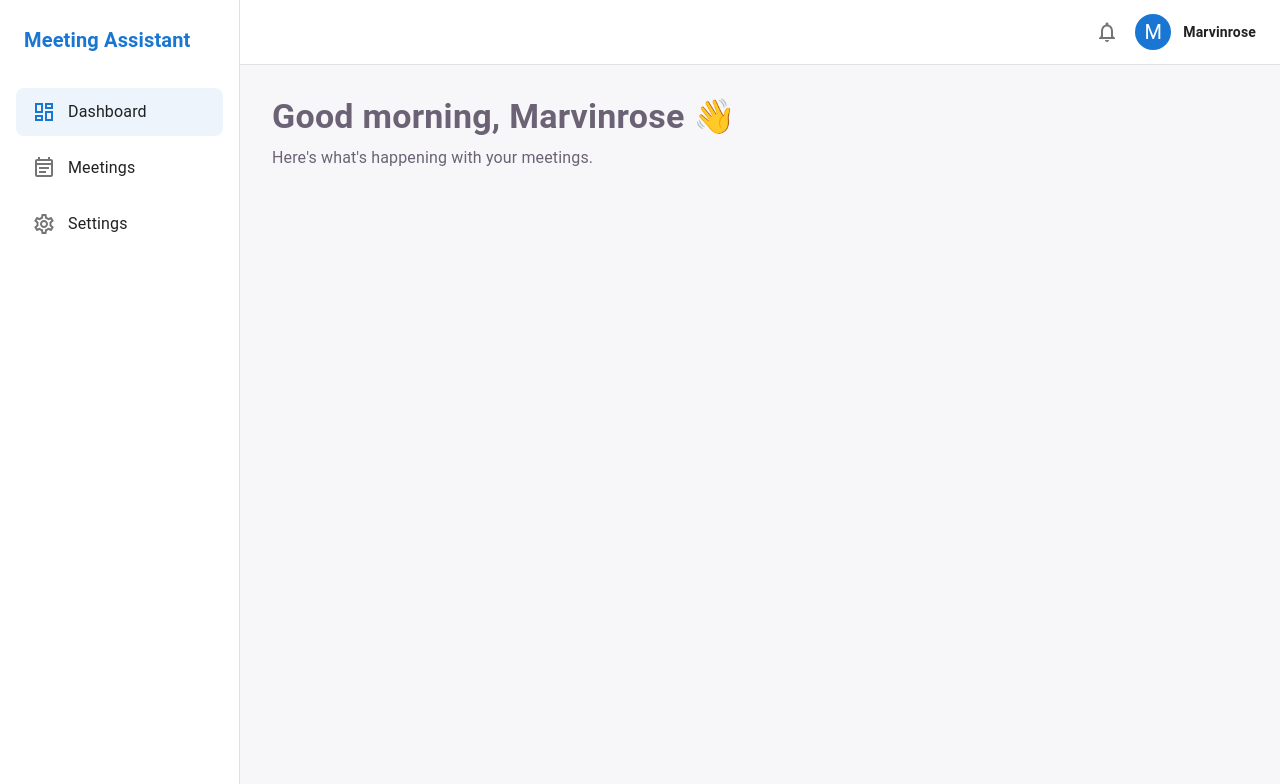
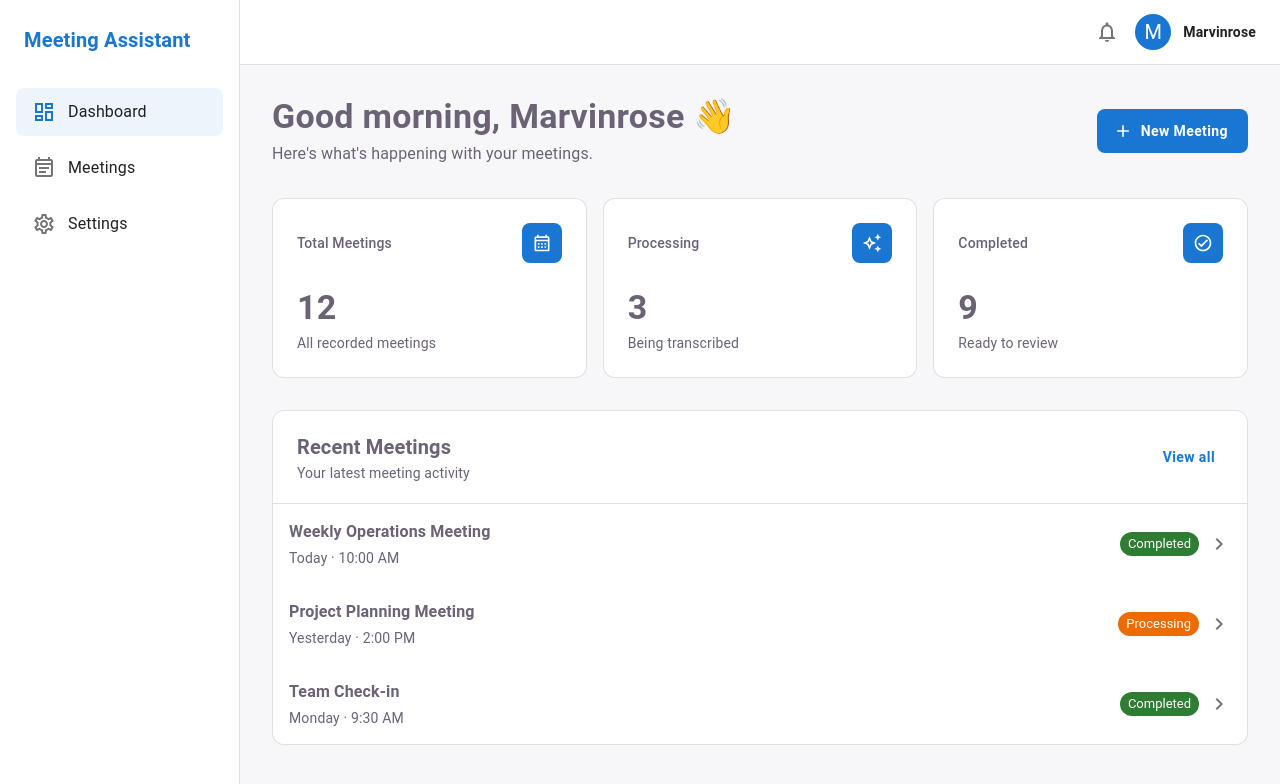
Before and after one commit to Marvinrose/Meeting-Assistant, a React app in the folder frontend/: page / in a window 1280 px wide. Shown: the top 784 px of the page. Built offline with nearby package versions, Linux system fonts and the light colour scheme; the HTML template or start-up script is replaced by a standard one.

Commit message:
Created StatCard and MeetingCard componenets and updated my dashboard to include them..

```diff
--- /dev/null
+++ b/frontend/src/components/dashboard/MeetingCard.jsx
@@ -0,0 +1,58 @@
+import {
+  Box,
+  Chip,
+  ListItemButton,
+  Typography,
+} from '@mui/material';
+
+import ChevronRightIcon from '@mui/icons-material/ChevronRight';
+
+function MeetingCard({ title, date, time, status }) {
+  const statusColor =
+    status === 'Completed'
+      ? 'success'
+      : status === 'Processing'
+        ? 'warning'
+        : 'default';
+
+  return (
+    <ListItemButton
+      sx={{
+        px: 2,
+        py: 2,
+        borderRadius: 2,
+        alignItems: 'center',
+        '&:hover': {
+          backgroundColor: 'action.hover',
+        },
+      }}
+    >
+      <Box sx={{ flexGrow: 1 }}>
+        <Typography
+          variant="body1"
+          sx={{
+            fontWeight: 600,
+            mb: 0.5,
+          }}
+        >
+          {title}
+        </Typography>
+
+        <Typography variant="body2" color="text.secondary">
+          {date} · {time}
+        </Typography>
+      </Box>
+
+      <Chip
+        label={status}
+        color={statusColor}
+        size="small"
+        sx={{ mr: 1 }}
+      />
+
+      <ChevronRightIcon color="action" />
+    </ListItemButton>
+  );
+}
+
+export default MeetingCard;
--- a/frontend/src/pages/Dashboard.jsx
+++ b/frontend/src/pages/Dashboard.jsx
@@ -1,15 +1,164 @@
-import { Box, Typography } from '@mui/material';
+import {
+  Box,
+  Button,
+  Divider,
+  Typography,
+} from '@mui/material';
+
+import AddIcon from '@mui/icons-material/Add';
+import CalendarMonthOutlinedIcon from '@mui/icons-material/CalendarMonthOutlined';
+import AutoAwesomeOutlinedIcon from '@mui/icons-material/AutoAwesomeOutlined';
+import CheckCircleOutlineOutlinedIcon from '@mui/icons-material/CheckCircleOutlineOutlined';
+
+import StatCard from '../components/dashboard/StatCard';
+import MeetingCard from '../components/dashboard/MeetingCard';
 
 function Dashboard() {
   return (
     <Box>
-      <Typography variant="h4" sx={{ fontWeight: 700, mb: 1 }}>
-        Good morning, Marvinrose 👋
-      </Typography>
+      {/* Page heading */}
+      <Box
+        sx={{
+          display: 'flex',
+          alignItems: 'center',
+          justifyContent: 'space-between',
+          mb: 4,
+        }}
+      >
+        <Box>
+          <Typography
+            variant="h4"
+            sx={{
+              fontWeight: 700,
+              mb: 0.5,
+            }}
+          >
+            Good morning, Marvinrose 👋
+          </Typography>
 
-      <Typography color="text.secondary">
-        Here's what's happening with your meetings.
-      </Typography>
+          <Typography color="text.secondary">
+            Here's what's happening with your meetings.
+          </Typography>
+        </Box>
+
+        <Button
+          variant="contained"
+          startIcon={<AddIcon />}
+          sx={{
+            px: 2.5,
+            py: 1.25,
+            borderRadius: 2,
+            textTransform: 'none',
+            fontWeight: 600,
+            boxShadow: 'none',
+            '&:hover': {
+              boxShadow: 'none',
+            },
+          }}
+        >
+          New Meeting
+        </Button>
+      </Box>
+
+      {/* Statistics */}
+      <Box
+        sx={{
+          display: 'flex',
+          gap: 2,
+          mb: 4,
+        }}
+      >
+        <StatCard
+          label="Total Meetings"
+          value="12"
+          description="All recorded meetings"
+          icon={<CalendarMonthOutlinedIcon fontSize="small" />}
+        />
+
+        <StatCard
+          label="Processing"
+          value="3"
+          description="Being transcribed"
+          icon={<AutoAwesomeOutlinedIcon fontSize="small" />}
+        />
+
+        <StatCard
+          label="Completed"
+          value="9"
+          description="Ready to review"
+          icon={<CheckCircleOutlineOutlinedIcon fontSize="small" />}
+        />
+      </Box>
+
+      {/* Recent meetings */}
+      <Box
+        sx={{
+          backgroundColor: 'background.paper',
+          border: '1px solid',
+          borderColor: 'divider',
+          borderRadius: 3,
+        }}
+      >
+        <Box
+          sx={{
+            px: 3,
+            py: 2.5,
+            display: 'flex',
+            alignItems: 'center',
+            justifyContent: 'space-between',
+          }}
+        >
+          <Box>
+            <Typography
+              variant="h6"
+              sx={{ fontWeight: 700 }}
+            >
+              Recent Meetings
+            </Typography>
+
+            <Typography
+              variant="body2"
+              color="text.secondary"
+            >
+              Your latest meeting activity
+            </Typography>
+          </Box>
+
+          <Button
+            variant="text"
+            sx={{
+              textTransform: 'none',
+              fontWeight: 600,
+              color: 'primary.main',
+            }}
+          >
+            View all
+          </Button>
+        </Box>
+
+        <Divider />
+
+        <MeetingCard
+          title="Weekly Operations Meeting"
+          date="Today"
+          time="10:00 AM"
+          status="Completed"
+        />
+
+        <MeetingCard
+          title="Project Planning Meeting"
+          date="Yesterday"
+          time="2:00 PM"
+          status="Processing"
+        />
+
+        <MeetingCard
+          title="Team Check-in"
+          date="Monday"
+          time="9:30 AM"
+          status="Completed"
+        />
+      </Box>
     </Box>
   );
 }
```
Also changed, not shown: frontend/src/components/dashboard/StatCard.jsx (renamed from frontend/src/components/dashboard/StartCard.jsx).
